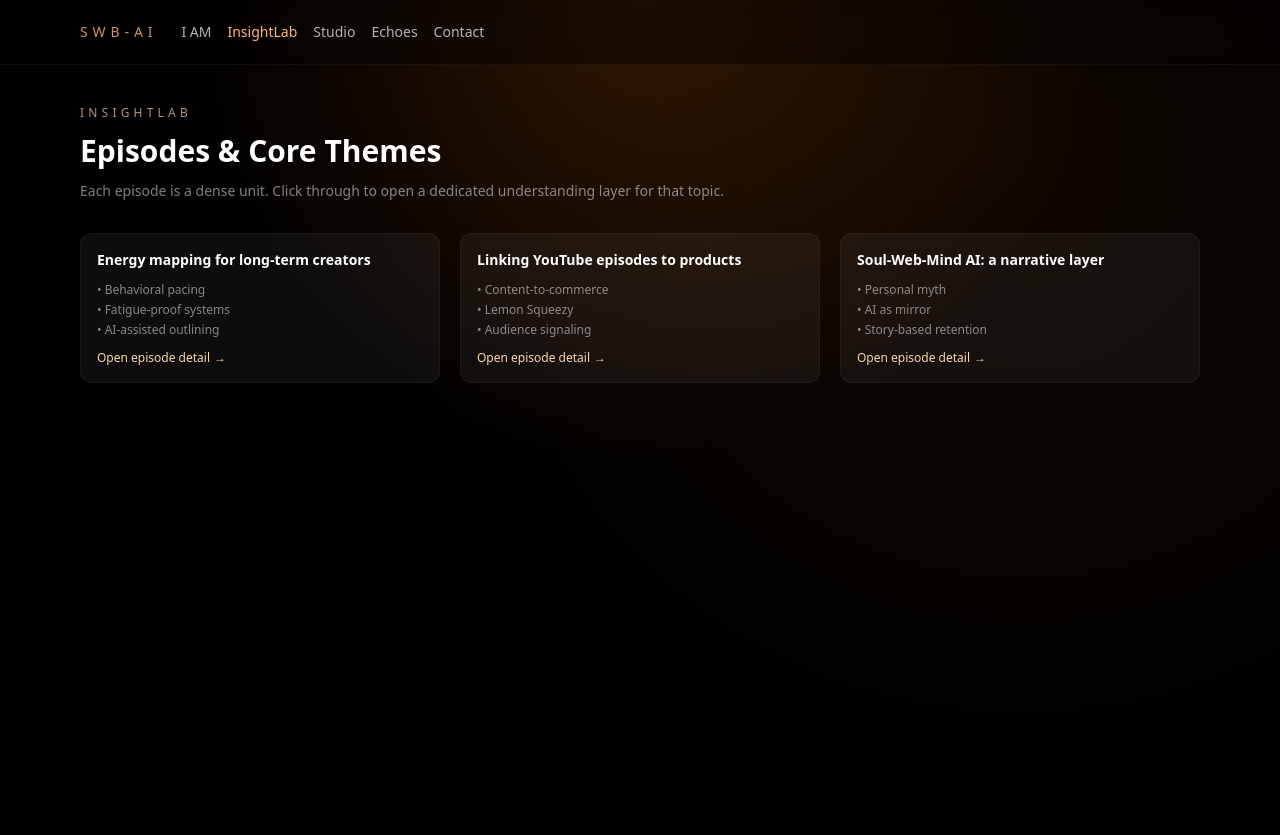
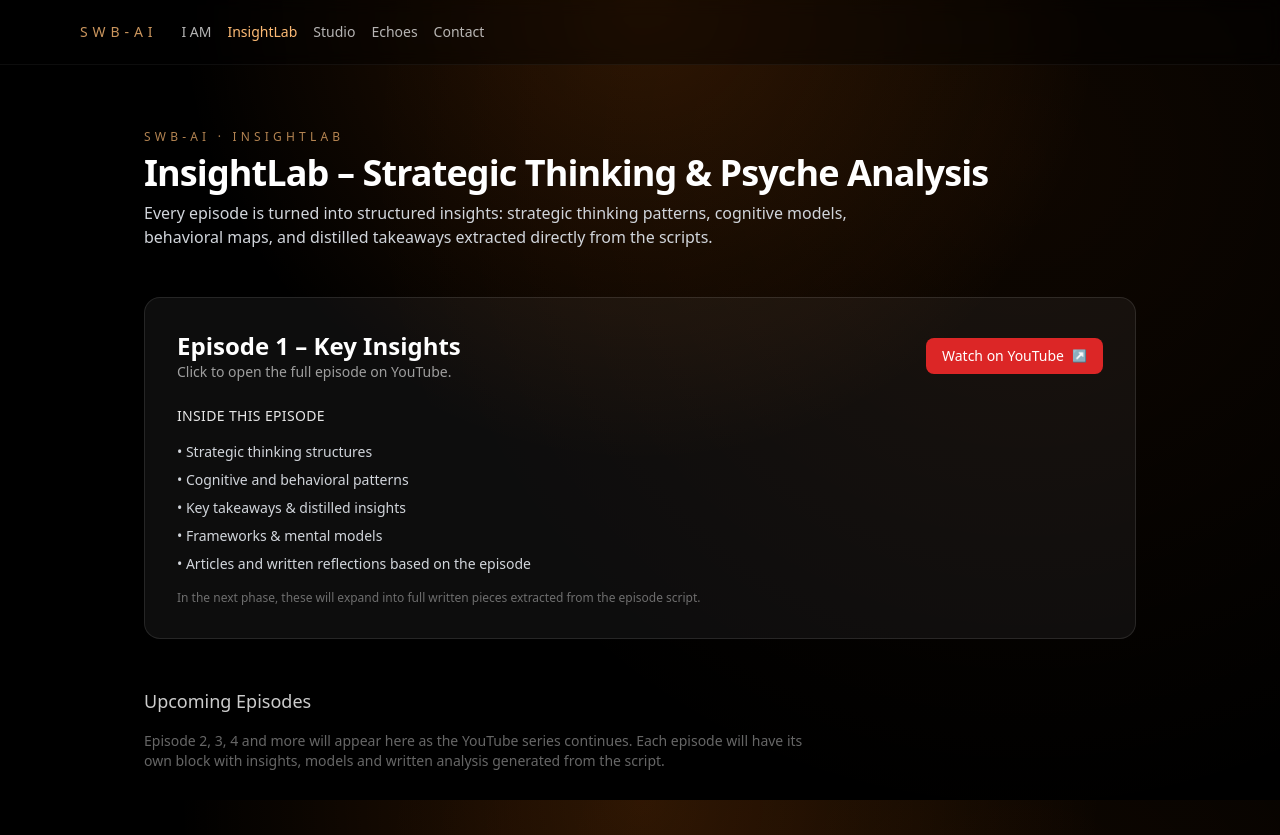
Before and after one commit to ahmetkrk/psyche-management, a Next.js app: page /insightlab in a window 1280 px wide. Before the commit the page ends 800 px from the top, so only its background shows below. Built offline with nearby package versions, Linux system fonts and the light colour scheme; no server answers.

Commit message:
Update page.tsx

```diff
--- a/app/insightlab/page.tsx
+++ b/app/insightlab/page.tsx
@@ -1,57 +1,91 @@
 "use client";
 
 import { useEffect } from "react";
+import Link from "next/link";
 import { swbTrackPage, swbTrackClick } from "@/lib/analytics";
 
-const EPISODES = [
-  {
-    id: "ins-01",
-    title: "Energy mapping for long-term creators",
-    themes: ["Behavioral pacing", "Fatigue-proof systems", "AI-assisted outlining"],
-  },
-  {
-    id: "ins-02",
-    title: "Linking YouTube episodes to products",
-    themes: ["Content-to-commerce", "Lemon Squeezy", "Audience signaling"],
-  },
-  {
-    id: "ins-03",
-    title: "Soul-Web-Mind AI: a narrative layer",
-    themes: ["Personal myth", "AI as mirror", "Story-based retention"],
-  },
-];
+const EPISODE_1_URL = "https://www.youtube.com/watch?v=k6AddqLIbJA";
 
-export default function Page() {
+export default function InsightLabPage() {
   useEffect(() => {
-    swbTrackPage("insidelab", { source: "page_component" });
+    swbTrackPage("insightlab", { source: "insightlab_home_v1" });
   }, []);
+
   return (
-    <div className="max-w-6xl mx-auto py-10 px-4 space-y-8" data-analytics-id="insidelab_page">
-      <header className="space-y-3">
-        <p className="text-xs uppercase tracking-[0.35em] text-orange-200/70">InsightLab</p>
-        <h1 className="text-3xl font-bold text-white">Episodes & Core Themes</h1>
-        <p className="text-white/50 max-w-2xl text-sm">
-          Each episode is a dense unit. Click through to open a dedicated understanding layer for that topic.
+    <div className="max-w-5xl mx-auto py-16 px-4 space-y-12">
+      {/* HEADER */}
+      <section className="space-y-2">
+        <p className="text-orange-300/70 text-xs tracking-[0.35em] uppercase">
+          SWB-AI · INSIGHTLAB
         </p>
-      </header>
-      <div className="grid md:grid-cols-3 gap-5">
-        {EPISODES.map((ep) => (
-          <article key={ep.id} className="bg-white/5 border border-white/5 rounded-xl p-4 flex flex-col gap-3" data-analytics-id={`insidelab_episode_${ep.id}`}>
-            <h2 className="text-sm font-semibold text-white">{ep.title}</h2>
-            <ul className="space-y-1 text-xs text-white/50">
-              {ep.themes.map((t) => (
-                <li key={t}>• {t}</li>
-              ))}
+        <h1 className="text-3xl md:text-4xl font-bold text-white tracking-tight">
+          InsightLab – Strategic Thinking & Psyche Analysis
+        </h1>
+        <p className="text-gray-300 max-w-3xl">
+          Every episode is turned into structured insights: strategic thinking
+          patterns, cognitive models, behavioral maps, and distilled
+          takeaways extracted directly from the scripts.
+        </p>
+      </section>
+
+      {/* BIG RECTANGLE → YOUTUBE REDIRECT */}
+      <Link
+        href={EPISODE_1_URL}
+        target="_blank"
+        onClick={() =>
+          swbTrackClick("insightlab", "episode_1_open_youtube", {
+            episode: 1,
+            destination: EPISODE_1_URL,
+          })
+        }
+        className="block"
+      >
+        <section className="bg-white/5 border border-white/10 rounded-2xl p-8 hover:bg-white/10 transition cursor-pointer">
+          <div className="flex flex-col md:flex-row md:items-center md:justify-between gap-4 mb-6">
+            <div>
+              <h2 className="text-xl md:text-2xl font-semibold text-white">
+                Episode 1 – Key Insights
+              </h2>
+              <p className="text-sm text-white/60">
+                Click to open the full episode on YouTube.
+              </p>
+            </div>
+            <div className="shrink-0">
+              <span className="px-4 py-2 bg-red-600 hover:bg-red-700 text-white rounded-lg text-sm inline-flex items-center gap-2">
+                Watch on YouTube
+                <span className="text-xs">↗</span>
+              </span>
+            </div>
+          </div>
+
+          <div className="space-y-4">
+            <h3 className="text-white/90 font-medium text-sm uppercase tracking-wide">
+              Inside this episode
+            </h3>
+            <ul className="space-y-2 text-gray-300 text-sm">
+              <li>• Strategic thinking structures</li>
+              <li>• Cognitive and behavioral patterns</li>
+              <li>• Key takeaways & distilled insights</li>
+              <li>• Frameworks & mental models</li>
+              <li>• Articles and written reflections based on the episode</li>
             </ul>
-            <button
-              className="mt-auto inline-flex items-center gap-1 text-xs text-orange-200 hover:text-white transition"
-              onClick={() => swbTrackClick("insidelab", "open_episode", { id: ep.id })}
-            >
-              Open episode detail <span aria-hidden="true">→</span>
-            </button>
-          </article>
-        ))}
-      </div>
+            <p className="text-xs text-white/40 mt-3">
+              In the next phase, these will expand into full written pieces
+              extracted from the episode script.
+            </p>
+          </div>
+        </section>
+      </Link>
+
+      {/* FUTURE EPISODES PLACEHOLDER */}
+      <section className="space-y-4">
+        <h2 className="text-lg text-white/80">Upcoming Episodes</h2>
+        <p className="text-white/40 text-sm max-w-2xl">
+          Episode 2, 3, 4 and more will appear here as the YouTube series
+          continues. Each episode will have its own block with insights,
+          models and written analysis generated from the script.
+        </p>
+      </section>
     </div>
   );
 }
```
